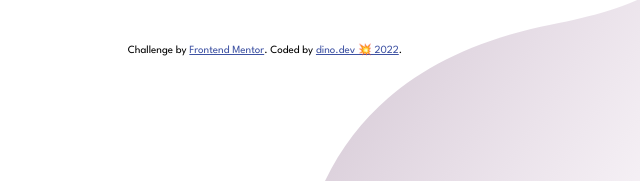
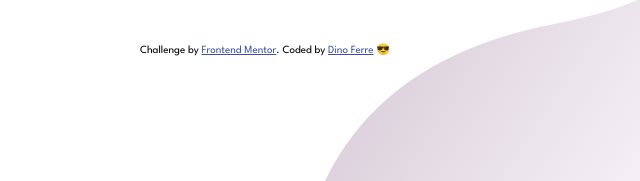
Before and after one commit to dinoferre/Frontend-Mentor-02-Social-proof-section, a plain HTML site: page index.html in a window 1280 px wide. Shown: the part 730-911 px from the top of the page, 375-1015 px from the left. Drawn offline with Linux system fonts and the light colour scheme.

Commit message:
cambioFooter

```diff
--- a/index.html
+++ b/index.html
@@ -67,12 +67,7 @@
       </div>
     </div>
     <footer>
-      <div class="attribution">
-        Challenge by
-        <a href="https://www.frontendmentor.io?ref=challenge" target="_blank"
-          >Frontend Mentor</a
-        >. Coded by <a href="https://github.com/dinoferre" target="_blank">dino.dev 💥 2022</a>.
-      </div>
+      <p class="attribution">Challenge by <a href="https://www.frontendmentor.io?ref=challenge" target="_blank">Frontend Mentor</a>. Coded by <a href="https://github.com/dinoferre" target="_blank">Dino Ferre</a> 😎</p>
     </footer>
   </div>
 </body>
```
